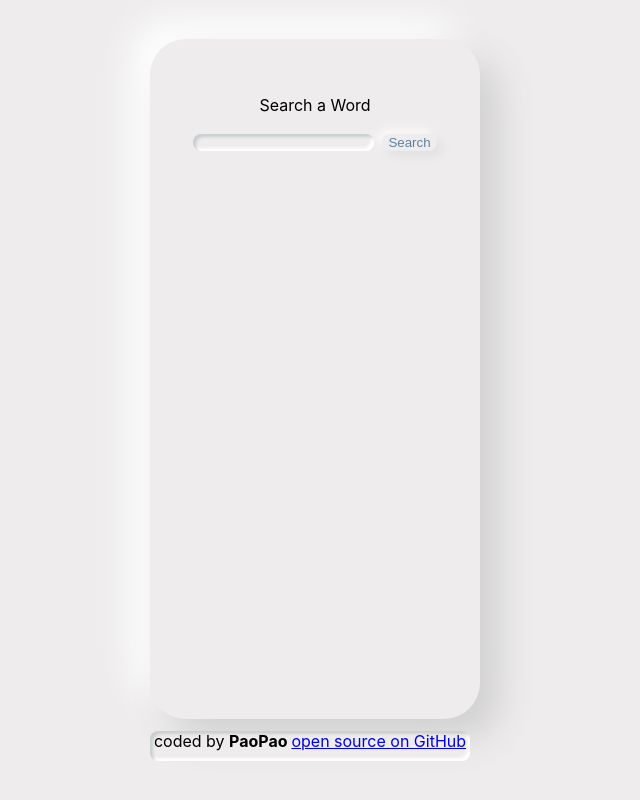
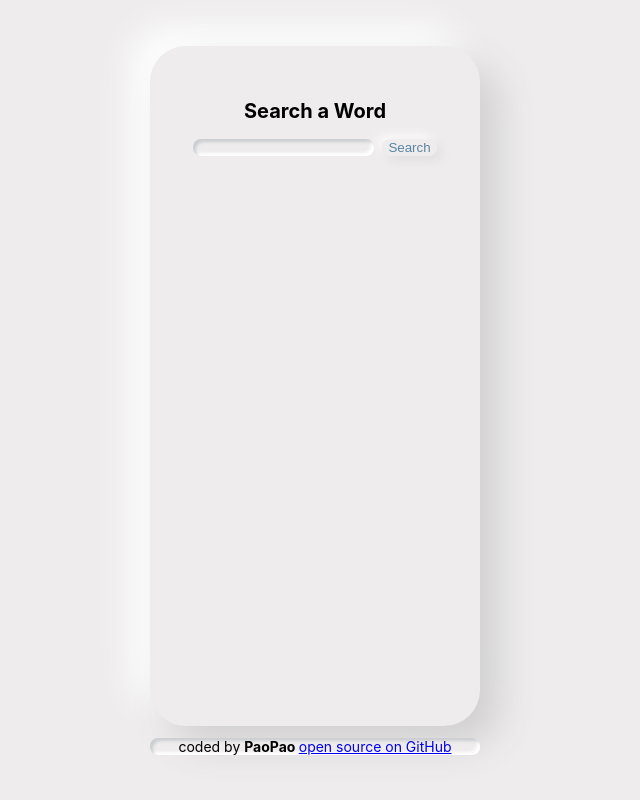
Before and after one commit to PaoPao27402/Dictionary-app, a React (Create React App) app: page / in a window 1280 px wide. Shown: the whole page, without its empty margins (325-965 px from the left). Built offline with nearby package versions, Linux system fonts and the light colour scheme; the HTML template or start-up script is replaced by a standard one.

Commit message:
update css

```diff
--- a/src/App.css
+++ b/src/App.css
@@ -33,8 +33,7 @@ box-shadow:  19px 19px 37px #d1d0d0,
 }
 
 .coded{
-width:  320px;
-height: 30px;
+  font-size: 14px;
 margin-top: 12px;
 border-radius: 8px;
 background: #eeecec;
--- a/src/App.js
+++ b/src/App.js
@@ -12,7 +12,7 @@ export default function App() {
       <footer>
       <div className="coded">
       coded by <strong> PaoPao </strong>
-         <a href="https://github.com/PaoPao27402/weather-react/find/master">
+         <a href="https://github.com/PaoPao27402/Dictionary-app/tree/main/src">
         open source on GitHub</a>
     </div>
       </footer>
--- a/src/Meaning.js
+++ b/src/Meaning.js
@@ -5,9 +5,9 @@ export default function Meaning(props){
     console.log(props.results)
     return (
         <div className="Meaning">
-        <h2>
+        <h3>
          {props.meaning.partOfSpeech}
-        </h2>
+        </h3>
         {props.meaning.definitions.map(function (definition, index){
             return (
                 <div key={index}>
--- a/src/Results.js
+++ b/src/Results.js
@@ -5,9 +5,9 @@ export default function Results(props){
     if (props.results) {
       return (
         <div className="Results">
-            <h1>
+            <h2>
              {props.results.word}
-            </h1>
+            </h2>
             {props.results.meanings.map(function (meaning, index) {
                return (
                    <div key={index}>
--- a/src/Search.css
+++ b/src/Search.css
@@ -27,3 +27,12 @@
             inset -3px -3px 3px #ffffff;
 
   }
+
+  h1{
+    font-size: 20px;
+  }
+
+  h2{
+    font-size: 20px;
+    margin-top: 10px;
+  }
--- a/src/Search.js
+++ b/src/Search.js
@@ -26,7 +26,7 @@ export default function Search(){
 
     return(
         <div className="dictionary">
-         <p>Search a Word</p>
+         <h1>Search a Word</h1>
          <form onSubmit={search}>
          <input type="search" onChange={handleKeywordChange}/>
          <input className="button" type="submit" value="Search" />
```
